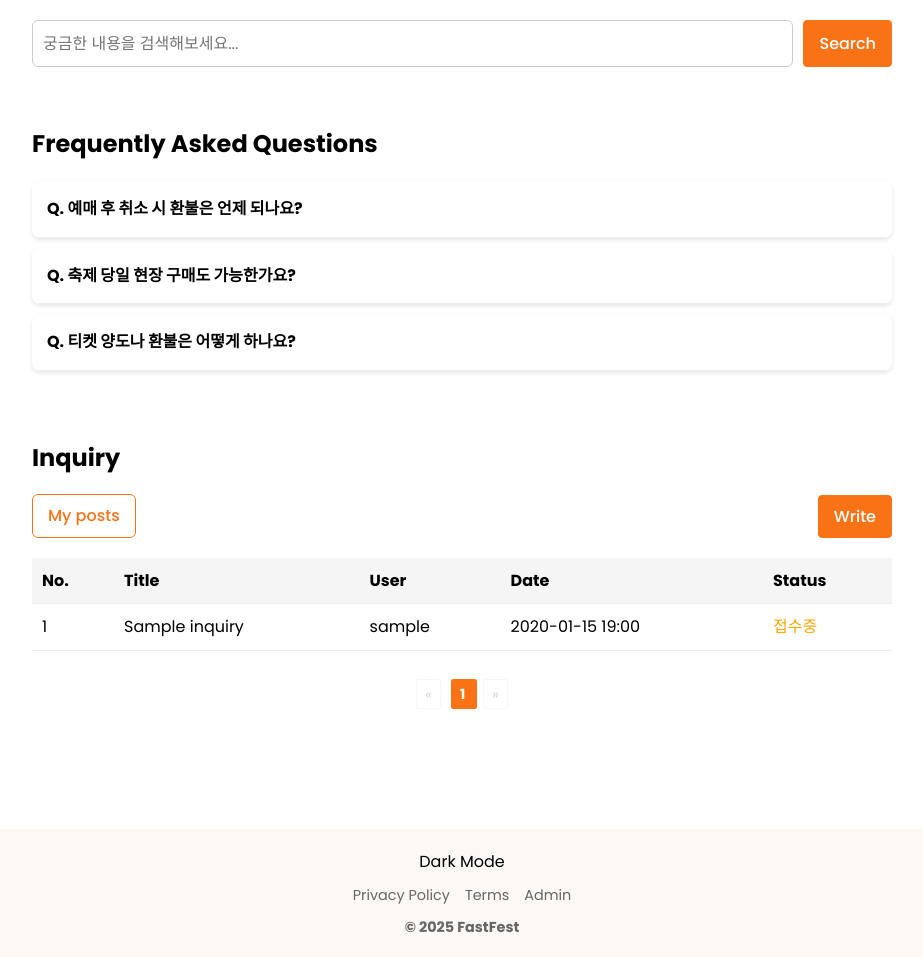
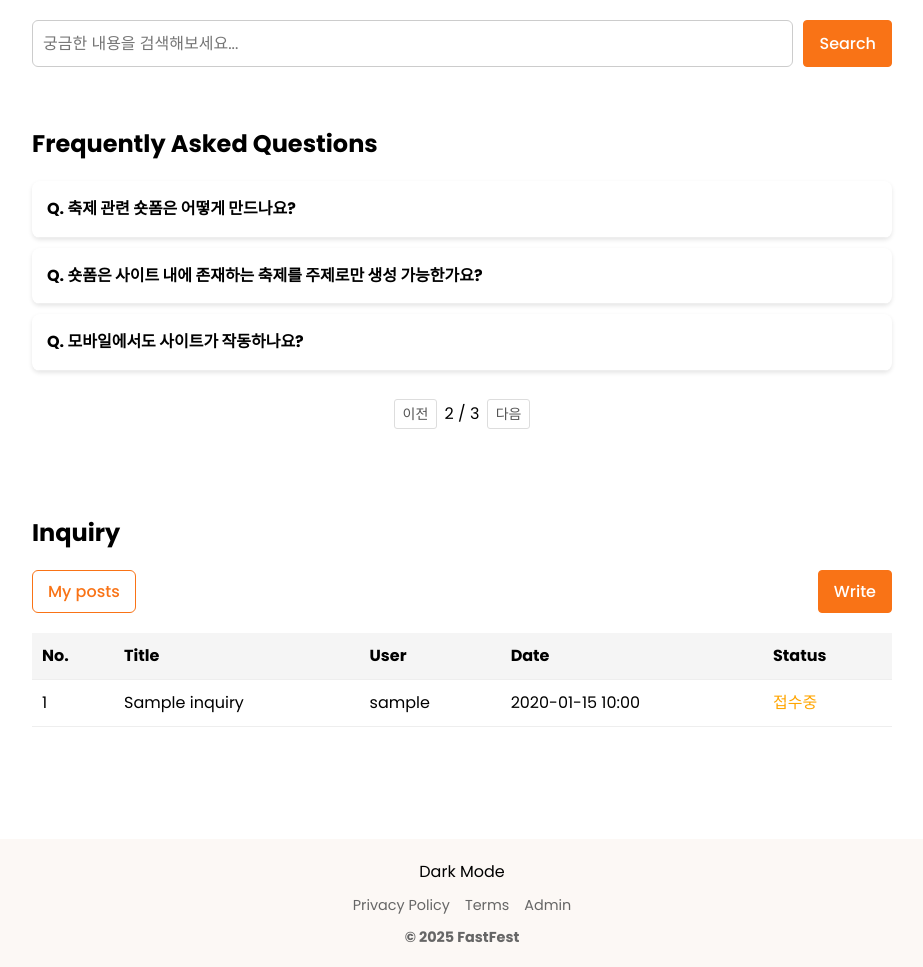
Before and after one commit to 321qas/Project, a Django app: page /inquiry/support/?faq_page=2 in a window 1280 px wide. Shown: the part 252-1219 px from the top of the page, without its empty margins (178-1101 px from the left). Before the commit the page ends 1185 px from the top, so only its background shows below. Run offline with Django 5.2, Linux system fonts and the light colour scheme; tables that the repository leaves empty hold one stand-in row (values such as "Sample post").

Commit message:
고객지원페이지

```diff
--- a/inquiry/templates/inquiry_write.html
+++ b/inquiry/templates/inquiry_write.html
@@ -99,8 +99,8 @@
                 {% csrf_token %}
                 <label for="title">Inquiry Title</label>
                 <input type="text" name="title" id="title" placeholder="title">
-                <label for="textbox">Text</label>
-                <textarea name="textbox" id="textbox" placeholder="enter your words."></textarea>
+                <label for="content_box">Text</label>
+                <textarea name="content_box" id="content_box" placeholder="enter your words."></textarea>
                 <button type="submit" class="btn btn-orange">Write</button>
             </form>
 
--- a/inquiry/templates/user_support.html
+++ b/inquiry/templates/user_support.html
@@ -265,21 +265,32 @@
             border-radius: 3px;
         }
 
-        .pagination a.active {
-            background-color: #f97316;
-            color: white;
-            font-weight: bold;
-            border-color: #f97316;
-        }
-
-        .pagination a.disabled {
-            pointer-events: none;
-            opacity: 0.5;
-            border-color: #eee;
-            color: #aaa;
-        }
 
     </style>
+    <script>
+        function searchFaq() {
+        const input = document.getElementById("searchInput").value.toLowerCase();
+        const faqItems = document.querySelectorAll("#faqContainer .faq-item");
+
+
+        faqItems.forEach(row => {
+            const question = row.querySelector(".faq-question").textContent.toLowerCase();
+            const answer = row.querySelector(".faq-answer").textContent.toLowerCase();
+            const noResult = document.getElementById("noResult");
+
+            if (question.includes(input) || answer.includes(input)) {
+                row.style.display = ""; // 보이기
+                matchFound = true;
+
+            } else {
+                row.style.display = "none"; // 숨기기
+            }
+        });
+        if (noResult) {
+        noResult.style.display = matchFound ? "none" : "block";
+    }
+    }
+    </script>
 </head>
 <body>
     <div id="wrap">
@@ -287,49 +298,43 @@
         <div class="contents">
             <h1>User Support</h1>
 
-            <div class="search-bar">
-                <input type="text" id="searchInput" placeholder="궁금한 내용을 검색해보세요..." onkeyup="filterFAQ()">
-                <button class="clickBtn orange">Search</button>
-            </div>
+            <form method="get" action="/inquiry/support/" class="search-bar">
+                <input type="text" name="key" id="searchInput" placeholder="궁금한 내용을 검색해보세요..." value="{{ keyword }}">
+                <button type="submit" class="clickBtn orange">Search</button>
+            </form>
 
             <div id="FAQ" class="content">
                 <h2>Frequently Asked Questions</h2>
 
-
                 <div id="faqContainer">
                     <!-- FAQ 항목 예시 -->
+                     {% for faq in faq_list %}
                     <div class="faq-item">
                         <div class="faq-question" onclick="toggleAnswer(this)">
-                        Q. 예매 후 취소 시 환불은 언제 되나요?
+                            Q. {{ faq.question }}
                         </div>
                         <div class="faq-answer">
-                        A. 예매 취소 요청 시 영업일 기준 2~3일 내 환불이 진행됩니다. 카드사 사정에 따라 지연될 수 있습니다.
+                            A. {{ faq.answer }}
                         </div>
                     </div>
-
-                    <div class="faq-item">
-                    <div class="faq-question" onclick="toggleAnswer(this)">
-                        Q. 축제 당일 현장 구매도 가능한가요?
-                    </div>
-                    <div class="faq-answer">
-                        A. 네, 현장에서도 일부 티켓 구매가 가능합니다. 다만 수량이 한정되어 있으니 사전 예매를 권장드립니다.
-                    </div>
-                    </div>
-
-                    <div class="faq-item">
-                    <div class="faq-question" onclick="toggleAnswer(this)">
-                        Q. 티켓 양도나 환불은 어떻게 하나요?
-                    </div>
-                    <div class="faq-answer">
-                        A. 마이페이지에서 취소 요청을 하거나, 고객센터를 통해 양도 신청을 하실 수 있습니다.
-                    </div>
-                    </div>
+                    {% endfor %}
                 </div>
 
                 <div id="noResult" class="no-result" style="display: none;">
                     관련된 FAQ가 없습니다.
                 </div>
+                    <div class="pagination">
+                    {% if faq_list.has_previous %}
+                        <a href="?faq_page={{ faq_list.previous_page_number }}">이전</a>
+                    {% endif %}
+                    <span>{{ faq_list.number }} / {{ faq_list.paginator.num_pages }}</span>
+                    {% if faq_list.has_next %}
+                        <a href="?faq_page={{ faq_list.next_page_number }}">다음</a>
+                    {% endif %}
                 </div>
+
+            </div>
+
             <div id="Inquiry" class="content">
                 <h2>Inquiry</h2>
                 <div class="top-bar">
@@ -402,27 +407,9 @@
                     </tbody>
                 </table>
 
+            <!-- Ajax에서 사용하는 영역 -->
+            <div id="pagination" class="ajax-pagination"></div>
 
-                <div class="pagination">
-                <!-- 처음 페이지로 -->
-                <a href="?page=1" class="page-link {% if inquiries.number == 1 %}disabled{% endif %}" data-page="1">&laquo;</a>
-
-                <!-- 중간 페이지 번호들 -->
-                {% for num in inquiries.paginator.page_range %}
-                    <a href="?page={{ num }}"
-                    class="page-link {% if inquiries.number == num %}active{% endif %}"
-                    data-page="{{ num }}">
-                    {{ num }}
-                    </a>
-                {% endfor %}
-
-                <!-- 마지막 페이지로 -->
-                <a href="?page={{ inquiries.paginator.num_pages }}"
-                class="page-link {% if inquiries.number == inquiries.paginator.num_pages %}disabled{% endif %}"
-                data-page="{{ inquiries.paginator.num_pages }}">
-                &raquo;
-                </a>
-            </div>
 
 
 
@@ -514,20 +501,20 @@
             });
         }
 
+        let currentIsMyPosts = false;
+
         function loadInquiries(url, isMyPosts = false) {
+            currentIsMyPosts = isMyPosts;
+
             $.ajax({
                 url: url,
                 method: "GET",
                 success: function (response) {
                     renderInquiries(response.inquiries);
+                    renderPagination(response.pagination, url);
 
-            if (isMyPosts) {
-                $("#my-posts-toggle").hide();
-                $("#all-posts-toggle").show();
-            } else {
-                $("#all-posts-toggle").hide();
-                $("#my-posts-toggle").show();
-            }
+                    $("#my-posts-toggle").toggle(!isMyPosts);
+                    $("#all-posts-toggle").toggle(isMyPosts);
                 },
                 error: function () {
                     alert("목록을 불러오는 중 오류가 발생했습니다.");
@@ -535,10 +522,33 @@
             });
         }
 
+        function renderPagination(pagination) {
+            const container = $("#pagination");
+            container.empty();
+
+            if (pagination.total_pages <= 1) return;
+
+            if (pagination.has_previous) {
+                container.append(`<a href="#" class="page-link" data-page="${pagination.current - 1}">이전</a>`);
+            }
+
+            container.append(`<span> ${pagination.current} / ${pagination.total_pages} </span>`);
+
+            if (pagination.has_next) {
+                container.append(`<a href="#" class="page-link" data-page="${pagination.current + 1}">다음</a>`);
+            }
+        }
+
+        $(document).on("click", ".page-link", function (e) {
+            e.preventDefault();
+            const page = $(this).data("page");
+            const url = currentIsMyPosts ? "/inquiry/support/my_posts/" : "/inquiry/support/all_posts/";
+            loadInquiries(`${url}?page=${page}`, currentIsMyPosts);
+        });
         $(document).ready(function () {
             const isLoggedIn = "{{ session_user_id|default:'' }}" !== "";
+            loadInquiries("/inquiry/support/all_posts/?page=1", false);  // 최초 로드
 
-    // 내 글 보기
             $("#my-posts-toggle").on("click", function (e) {
                 if (!isLoggedIn) {
                     e.preventDefault();
@@ -550,11 +560,9 @@
                 }
             });
 
-    // 전체 글 보기
             $("#all-posts-toggle").on("click", function () {
                 loadInquiries("/inquiry/support/all_posts/", false);
             });
-
         });
 
 
--- a/inquiry/views.py
+++ b/inquiry/views.py
@@ -6,12 +6,31 @@
 
 # Create your views here.
 def user_support(request):
-    inquiries = Inquiry.objects.all().order_by('-created_at')
-    paginator = Paginator(inquiries, 10)  # 페이지당 10개
-    page_number = request.GET.get('page', 1)
-    page_obj = paginator.get_page(page_number)
+    # faq
+    keyword = request.GET.get('key', '').strip().lower()
+    faq_list = [
+    {"question" : "예매 후 취소 시 환불은 언제 되나요?", "answer" : "예매 취소 요청 시 영업일 기준 2~3일 내 환불이 진행됩니다. 카드사 사정에 따라 지연될 수 있습니다."},
+    {"question" : "축제 당일 현장 구매도 가능한가요?", "answer" : "네, 현장에서도 일부 티켓 구매가 가능합니다. 다만 수량이 한정되어 있으니 사전 예매를 권장드립니다."},
+    {"question" : "티켓 양도나 환불은 어떻게 하나요?", "answer" : "마이페이지에서 취소 요청을 하거나, 고객센터를 통해 양도 신청을 하실 수 있습니다."},
+    {"question" : "축제 관련 숏폼은 어떻게 만드나요?", "answer" : "숏폼 기능이 있는 메인페이지에서 숏폼 우측에 가장 상단에 위치한 (+) 버튼을 누르면 업로드 하실 수 있습니다"},
+    {"question" : "숏폼은 사이트 내에 존재하는 축제를 주제로만 생성 가능한가요?", "answer" : "네, 축제 제목 및 태그를 입력할 때 존재하는 축제의 정보를 불러오기 때문에 업데이트 되지 않은 축제는 불가능합니다"},
+    {"question" : "모바일에서도 사이트가 작동하나요?", "answer" : "현재까지는 모바일 버전을 지원하지 않으나 차후 업데이트 예정입니다"},
+    {"question" : "무료/유료 축제를 구별해 주나요?", "answer" : "현재까지는 지원하지 않는 기능입니다"},
+    {"question" : "사이트에 없는 축제를 추천하고 싶으면 어떻게 해야 하나요?", "answer" : "고객센터페이지(현재 페이지입니다) 하단에 inquiry에서 추천 축제를 올려드리면 검토 후 업데이트 하겠습니다."},
+    {"question" : "숏폼이 추천되는 원리는 어떻게 되나요?", "answer" : "로그인 시에는 사용자 관심 태그 기반 알고리즘으로 작동하며, 비회원에 경우 인기 태그를 포함한 숏폼이 추천됩니다"}
+    ]
+    if keyword:
+        faq_list = [faq for faq in faq_list
+                    if keyword in faq["question"].lower() or keyword in faq["answer"].lower()]
 
-    context = {"inquiries":page_obj, 'session_user_id': request.session.get('user_id', '')}
+
+    faq_paginator = Paginator(faq_list, 3)  # 페이지당 3개 FAQ 표시
+    faq_page_number = request.GET.get('faq_page', 1)
+    faq_page_obj = faq_paginator.get_page(faq_page_number)
+
+
+
+    context = {'session_user_id': request.session.get('user_id', ''), "faq_list": faq_page_obj, "keyword":keyword}
     return render(request, 'user_support.html', context)
 
 def my_posts(request):
@@ -35,10 +54,24 @@
             'answer_created_at': format(reply.created_at, 'Y-m-d H:i') if reply else "작성일 없음"
         })
 
-    return JsonResponse({'inquiries': data})
+
+    paginator = Paginator(data, 10)  # 페이지당 10개
+    page_number = request.GET.get('page', 1)
+    page_obj = paginator.get_page(page_number)
+
+    filtered_data = {
+    'inquiries': page_obj.object_list,
+    'pagination': {
+        'current': page_obj.number,
+        'total_pages': paginator.num_pages,
+        'has_next': page_obj.has_next(),
+        'has_previous': page_obj.has_previous()
+        }
+    }
+    return JsonResponse(filtered_data)
 
 def all_posts(request):
-    inquiries = Inquiry.objects.select_related('user').prefetch_related('replies').order_by('-created_at')
+    inquiries = Inquiry.objects.all().prefetch_related('replies').order_by('-created_at')
 
     data = []
     for inquiry in inquiries:
@@ -52,14 +85,29 @@
             'answer': reply.content if reply else "아직 답변이 등록되지 않았습니다.",
         })
 
-    return JsonResponse({'inquiries': data})
+    paginator = Paginator(data, 10)  # 페이지당 10개
+    page_number = request.GET.get('page', 1)
+    page_obj = paginator.get_page(page_number)
+
+    filtered_data = {
+    'inquiries': page_obj.object_list,
+    'pagination': {
+        'current': page_obj.number,
+        'total_pages': paginator.num_pages,
+        'has_next': page_obj.has_next(),
+        'has_previous': page_obj.has_previous()
+        }
+    }
+    return JsonResponse(filtered_data)
+
+
 
 
 def inquiry_write(request):
 
     if request.method == 'POST':
         title = request.POST.get('title')
-        content = request.POST.get('content')
+        content = request.POST.get('content_box')
         Inquiry.objects.create(
             user=request.user,
             title=title,
```
Lines whose indentation alone changed are shown as unchanged.
